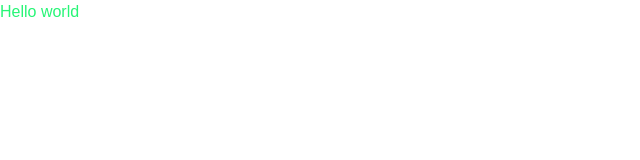
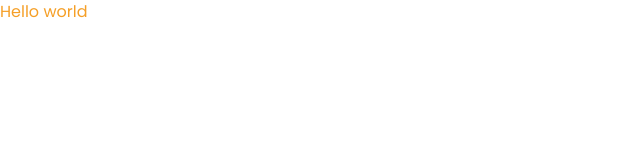
Before and after one commit to 2004anonymous/portfolio, a Next.js app: page / in a window 1280 px wide. Shown: the top 160 px of the page, without its empty margins (0-640 px from the left). Built offline with nearby package versions, Linux system fonts and the light colour scheme.

Commit message:
EOD commit: Aug:25 2025 18:16

```diff
--- a/app/globals.css
+++ b/app/globals.css
@@ -10,8 +10,10 @@
   --color-foreground: var(--foreground);
   --font-sans: var(--font-geist-sans);
   --font-mono: var(--font-geist-mono);
+  --font-poppins: var(--font-poppins);
 
   --color-primary: #27F576;
+  --color-orange: #F59F27;
 }
 
 @media (prefers-color-scheme: dark) {
@@ -24,5 +26,5 @@
 body {
   background: var(--background);
   color: var(--foreground);
-  font-family: Arial, Helvetica, sans-serif;
+  font-family: var(--font-poppins), Arial, Helvetica, sans-serif;
 }
--- a/app/layout.tsx
+++ b/app/layout.tsx
@@ -1,9 +1,15 @@
 import type { Metadata } from "next";
-import { Geist, Geist_Mono } from "next/font/google";
+import { Geist, Geist_Mono, Poppins } from "next/font/google";
 import "./globals.css";
 
 const geistSans = Geist({
   variable: "--font-geist-sans",
+  subsets: ["latin"],
+});
+
+const poppins = Poppins({
+  variable: "--font-poppins",
+  weight: ["100", "200", "300", "900", "400", "500"],
   subsets: ["latin"],
 });
 
@@ -25,7 +31,7 @@ export default function RootLayout({
   return (
     <html lang="en">
       <body
-        className={`${geistSans.variable} ${geistMono.variable} antialiased`}
+        className={`${geistSans.variable} ${geistMono.variable} ${poppins.variable} antialiased`}
       >
         {children}
       </body>
--- a/app/page.tsx
+++ b/app/page.tsx
@@ -1,7 +1,7 @@
 
 export default function Home() {
   return (
-    <div className=" text-primary">
+    <div className=" text-orange">
       Hello world
     </div>
   );
```
